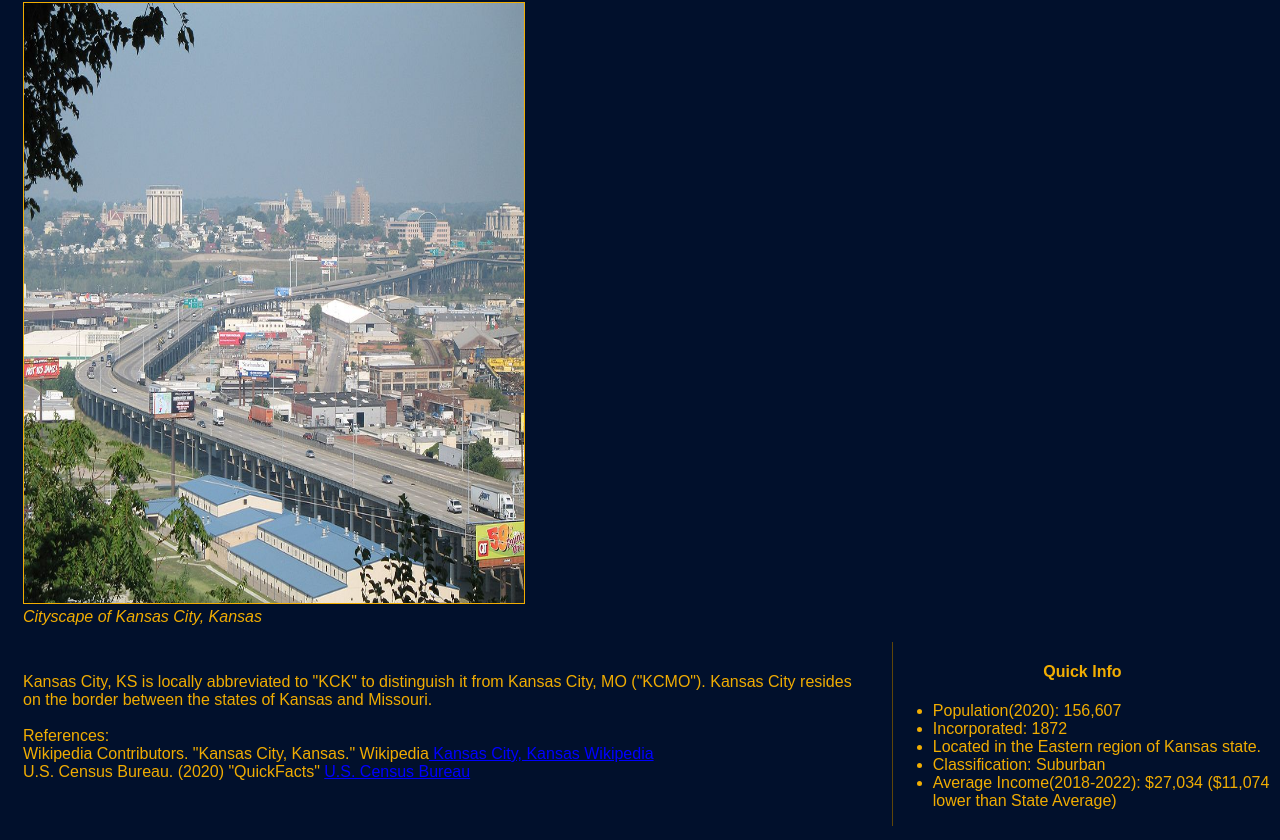
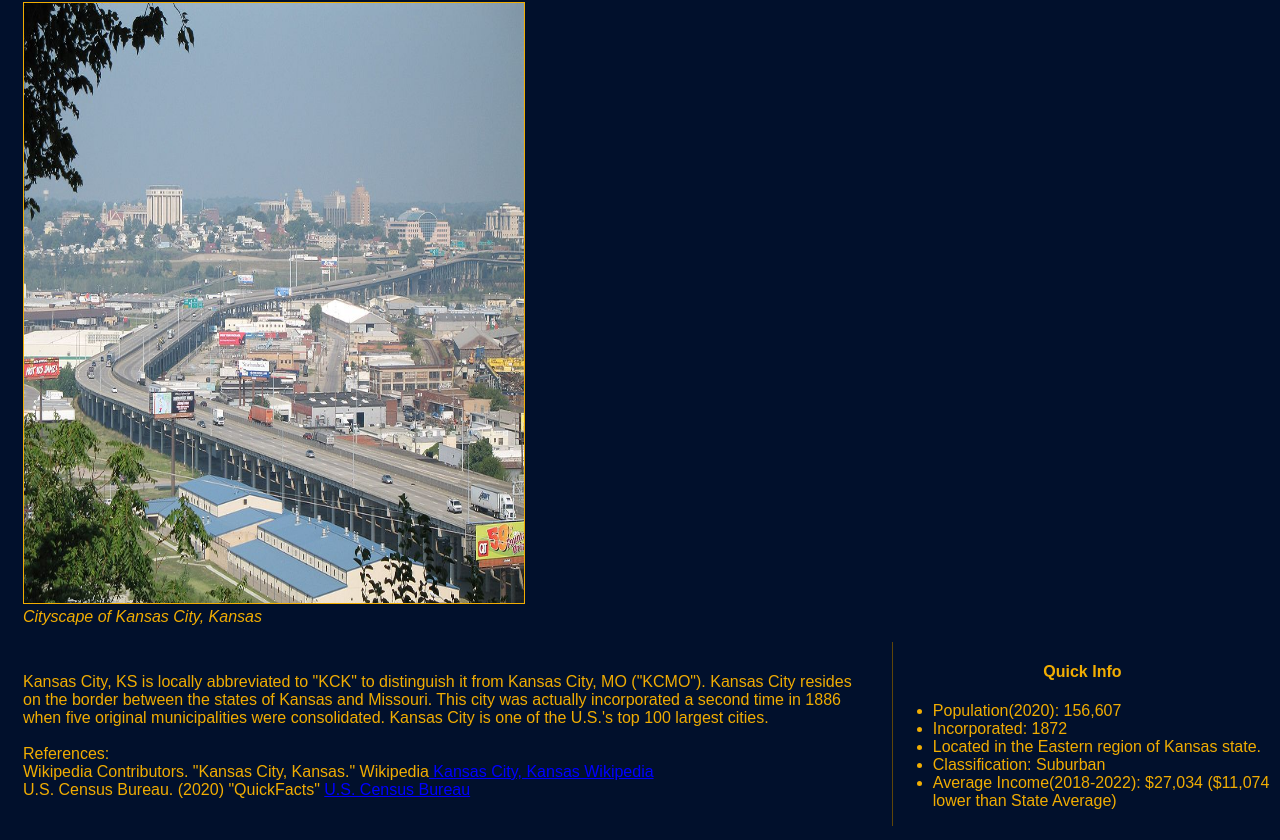
Before and after one commit to ghastkull/ghastkull.github.io, a plain HTML site: page kansas_city.html in a window 1280 px wide. Shown: the part 379-1219 px from the top of the page. Drawn offline with Linux system fonts and the light colour scheme.

Commit message:
added even more information to city pages

```diff
--- a/kansas_city.html
+++ b/kansas_city.html
@@ -29,7 +29,7 @@
     <section>
         <main>
             <div class="textcontent">
-            <p>Kansas City, KS is locally abbreviated to "KCK" to distinguish it from Kansas City, MO ("KCMO"). Kansas City resides on the border between the states of Kansas and Missouri.
+            <p>Kansas City, KS is locally abbreviated to "KCK" to distinguish it from Kansas City, MO ("KCMO"). Kansas City resides on the border between the states of Kansas and Missouri. This city was actually incorporated a second time in 1886 when five original municipalities were consolidated. Kansas City is one of the U.S.'s top 100 largest cities.
                 <br><br>References:
                 <br>Wikipedia Contributors. "Kansas City, Kansas." Wikipedia<a href="https://en.wikipedia.org/wiki/Kansas_City,_Kansas" target="_blank"> Kansas City, Kansas Wikipedia</a>
                 <br>U.S. Census Bureau. (2020) "QuickFacts" <a href="https://www.census.gov/quickfacts/fact/table/topekacitykansas,lawrencecitykansas,olathecitykansas,kansascitycitykansas,johnsoncountykansas,KS/PST045223" target="_blank">U.S. Census Bureau</a>
```
Also changed, not shown: lawrence.html (+1 -1 lines).
